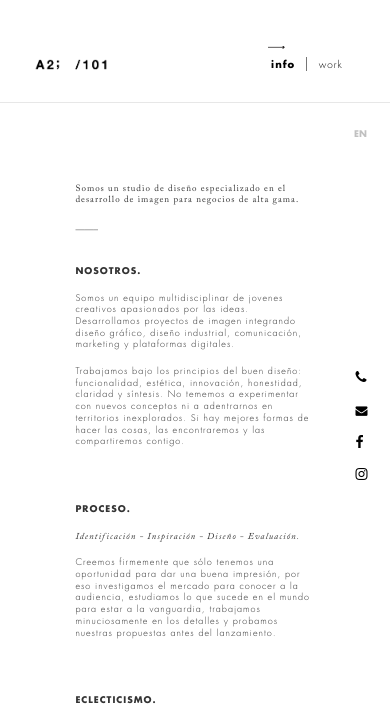
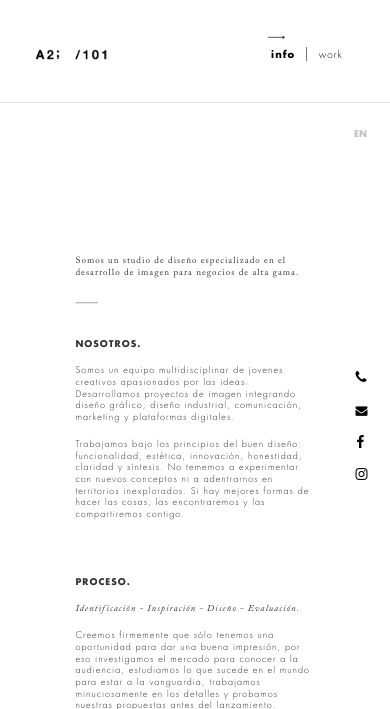
Before and after one commit to mzellhuber/a2101, a PHP site: page / in a window 390 px wide. Shown: the top 709 px of the page. Run offline with PHP 8.4, Linux system fonts and the light colour scheme.

Commit message:
menu and icons

```diff
--- a/css/style.css
+++ b/css/style.css
@@ -292,8 +292,9 @@ body{
 
 	.logo-img{
 		margin-left: 9%;
-		margin-top: 55px;
+		margin-top: 45px;
 		padding-top: 0%;
+		margin-bottom: 10px;
 	}
 
 	.logo-img img{
@@ -310,8 +311,12 @@ body{
 		font: normal normal normal 12px/1 FontAwesome;
 	}
 
+	.social-fb{
+		padding-left: 1px;
+	}
+
 	.mobile-menu{
-		margin-top: 38px;
+		margin-top: 28px;
 		padding-left: 17.2%;
 	}
 
--- a/home.html
+++ b/home.html
@@ -68,10 +68,8 @@
 							<div class="first">
 								<div class="row">
 									<div class="line-breaks">
-										<br><br><br>
-										<div class="hide-mobile">
-											<br><br><br><br>
-										</div>
+										<br><br><br><br><br><br><br>
+
 									</div>
 
 									<div class="upup">
@@ -225,7 +223,7 @@
 										<li><br><br></li>
 										<p class="social-icon only-mobile"><a target="_blank" href="tel:+5214424530228"><i class="fa fa-phone" aria-hidden="true"></i></a></p>
 										<p class="social-icon only-mobile"><a href="mailto:central@a2101studio.com?Subject=Hello" target="_top"><i class="fa fa-envelope" aria-hidden="true"></i></a></p>
-										<p class="social-icon"><a target="_blank" href="https://www.facebook.com/A2101Studio/"><i class="fa fa-facebook" aria-hidden="true"></i></a></p>
+										<p class="social-icon social-fb"><a target="_blank" href="https://www.facebook.com/A2101Studio/"><i class="fa fa-facebook" aria-hidden="true"></i></a></p>
 										<p class="social-icon"><a target="_blank" href="https://www.instagram.com/a2.101.studio/"><i class="fa fa-instagram" aria-hidden="true"></i></a></p>
 										<p class="social-icon hide-mobile"><a target="_blank" href="https://www.linkedin.com/company/16193932/"><i class="fa fa-linkedin" aria-hidden="true"></i></a></p>
 									</div>
```
